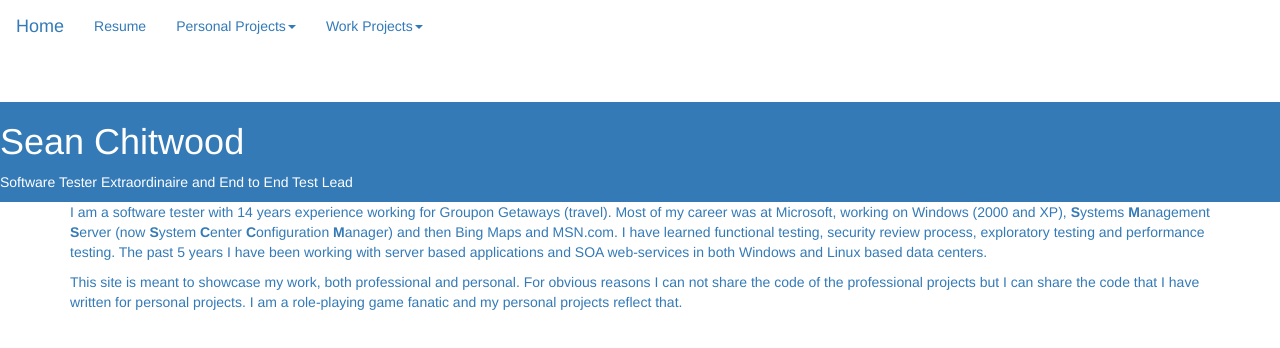
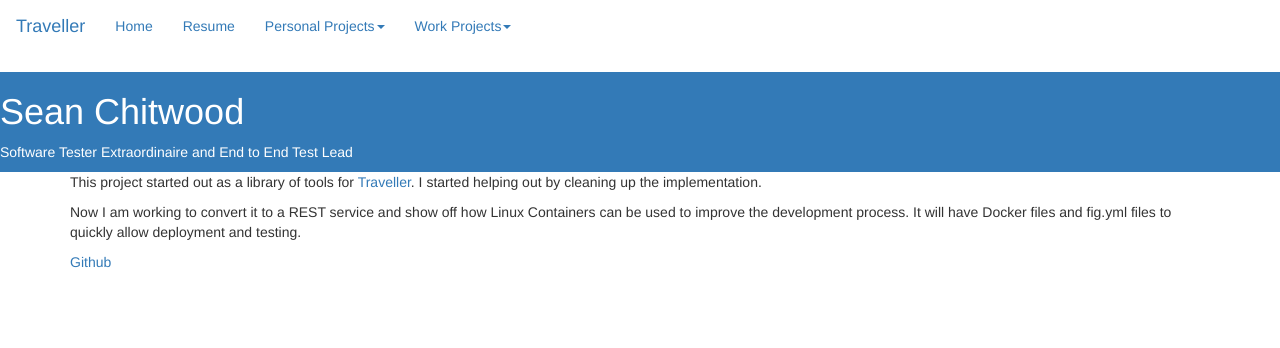
Before and after one commit to darkmane/showcase, a website: page traveller.html in a window 1280 px wide. Drawn offline with nearby package versions, Linux system fonts and the light colour scheme.

```diff
--- a/traveller.html
+++ b/traveller.html
@@ -23,15 +23,16 @@
 <script src="assets/js/bootstrap.min.js"></script>
 <nav class="navbar nav-header hidden-print hidden-xs hidden-sm affix-top">
     <div class="container-fluid">
-        <a class="navbar-brand" href="#">Home</a>
+        <a class="navbar-brand" href="#">Traveller</a>
         <ul class="nav navbar-nav">
 
+            <li><a href="index.html">Home</a></li>
             <li><a href="resume.html">Resume</a></li>
 
             <li class="dropdown"><a href="#" class="dropdown-toggle" data-toggle="dropdown" role="button">Personal Projects<span class="caret"></span></a>
                 <ul class="dropdown-menu" role="menu">
 												<li><a href='hero.html'>Hero Combat</a></li>
-												<li><a href='traveller.html'>Traveller</a></li>
+												<li>Traveller</li>
                 </ul>
             </li>
             <li class="dropdown"><a href="#" class="dropdown-toggle" data-toggle="dropdown" role="button">Work Projects<span class="caret"></span></a>
@@ -39,10 +40,9 @@
                     <li>Performance Tests
                     <li class="divider"></li>
 										<li><a href='vsts.html'>Visual Studio</a></li>
-										<li><a href='grinder.html'>Grinder<a/></li>
+										<li><a href='grinder.html'>Grinder</a></li>
                     <li class="divider"></li>
-
-                    <li>Managing Test Environments with Fig and Docker</li>
+                    <li>Managing Test Environments</li>
                 </ul>
             </li>
         </ul>
@@ -58,20 +58,11 @@
     </div>
 </div>
 <div class="container">
-    <p>
-        I am a software tester with 14 years experience working for Groupon Getaways (travel). Most of my career was at
-        Microsoft, working on Windows (2000 and XP),
-        <b>S</b>ystems <b>M</b>anagement <b>S</b>erver (now <b>S</b>ystem <b>C</b>enter
-        <b>C</b>onfiguration <b>M</b>anager) and then Bing Maps and MSN.com. I have learned functional testing,
-        security review process, exploratory testing and performance testing. The past 5 years I have been working with
-        server based applications and SOA web-services in both Windows and Linux based data centers.
-    </p>
+		<p>This project started out as a library of tools for <a href='http://www.farfuture.net'>Traveller</a>. I started helping out by cleaning up the implementation.</p>
 
-    <p>
-        This site is meant to showcase my work, both professional and personal. For obvious reasons I can not share
-        the code of the professional projects but I can share the code that I have written for personal projects.
-        I am a role-playing game fanatic and my personal projects reflect that.
-    </p>
+		<p>Now I am working to convert it to a REST service and show off how Linux Containers can be used to improve the development process. It will have Docker files and fig.yml files to quickly allow deployment and testing.</p>
+
+		<p><a href='http://github.com/darkmane/classictraveller'>Github</a></p>
 </div>
 </body>
 </html>
```
Also changed, not shown: hero.html (+1 -1 lines).
